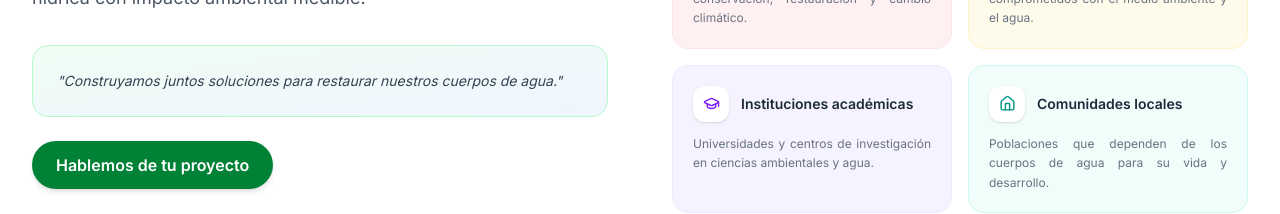
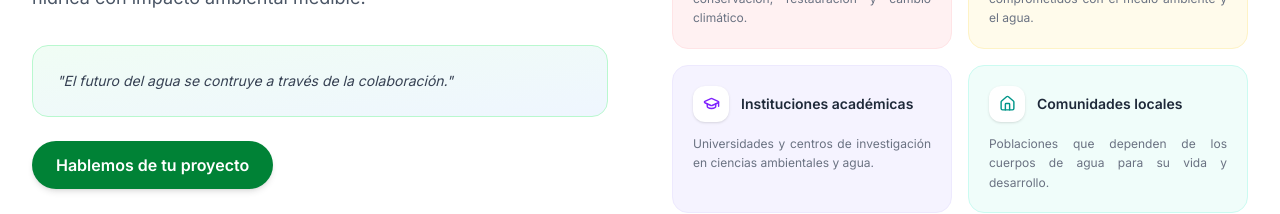
Before and after one commit to ximenaiturriagac/biolily, a Next.js app: page /aliados in a window 1280 px wide. Shown: the part 421-635 px from the top of the page. Built offline with nearby package versions, Linux system fonts and the light colour scheme; a web font is replaced by a local one.

Commit message:
Update Allies.tsx

```diff
--- a/src/components/sections/Allies.tsx
+++ b/src/components/sections/Allies.tsx
@@ -70,7 +70,7 @@ export default function Allies() {
             </p>
             <div className="p-6 rounded-2xl bg-gradient-to-br from-green-50 to-blue-50 border border-green-200">
               <p className="text-gray-700 text-sm leading-relaxed italic">
-                "Construyamos juntos soluciones para restaurar nuestros cuerpos de agua."
+                "El futuro del agua se contruye a través de la colaboración."
               </p>
             </div>
             <div className="mt-6">
```
